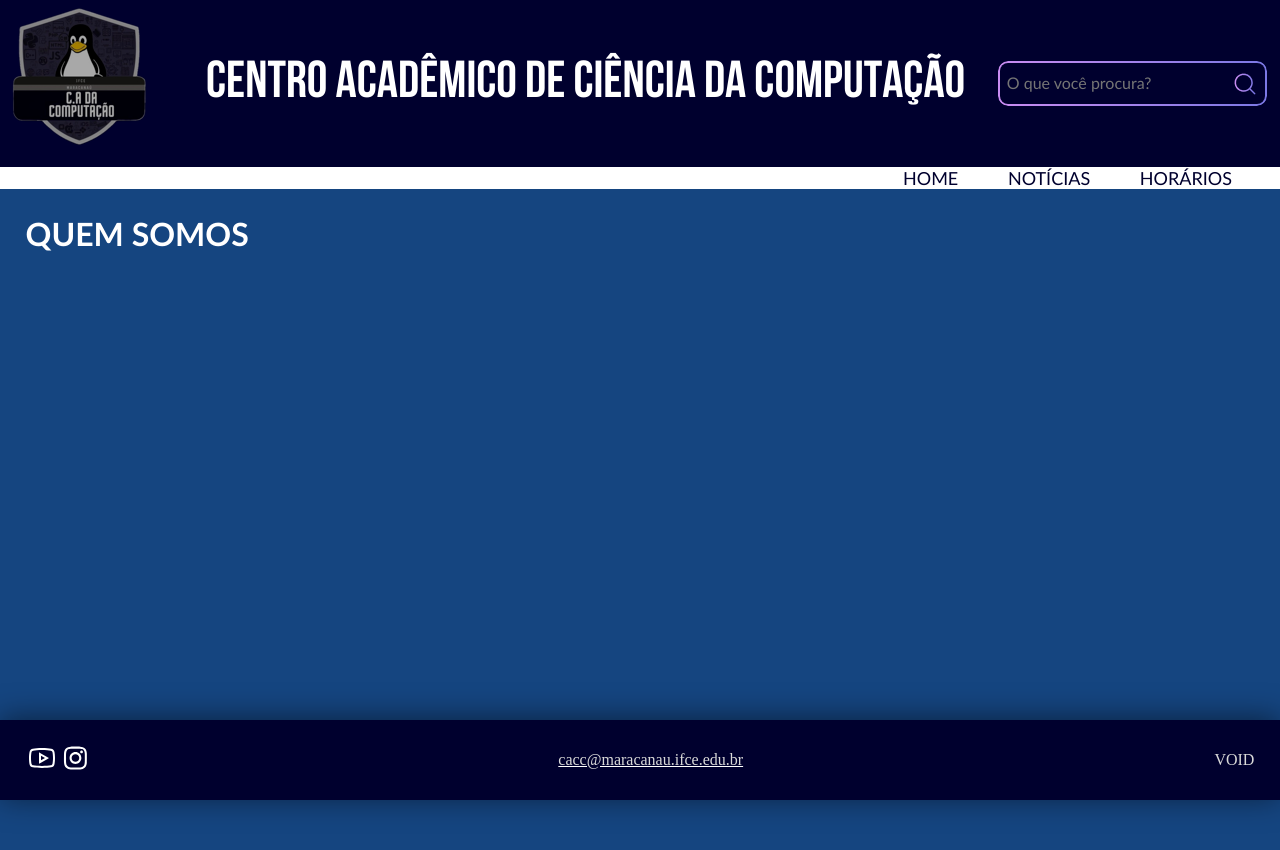
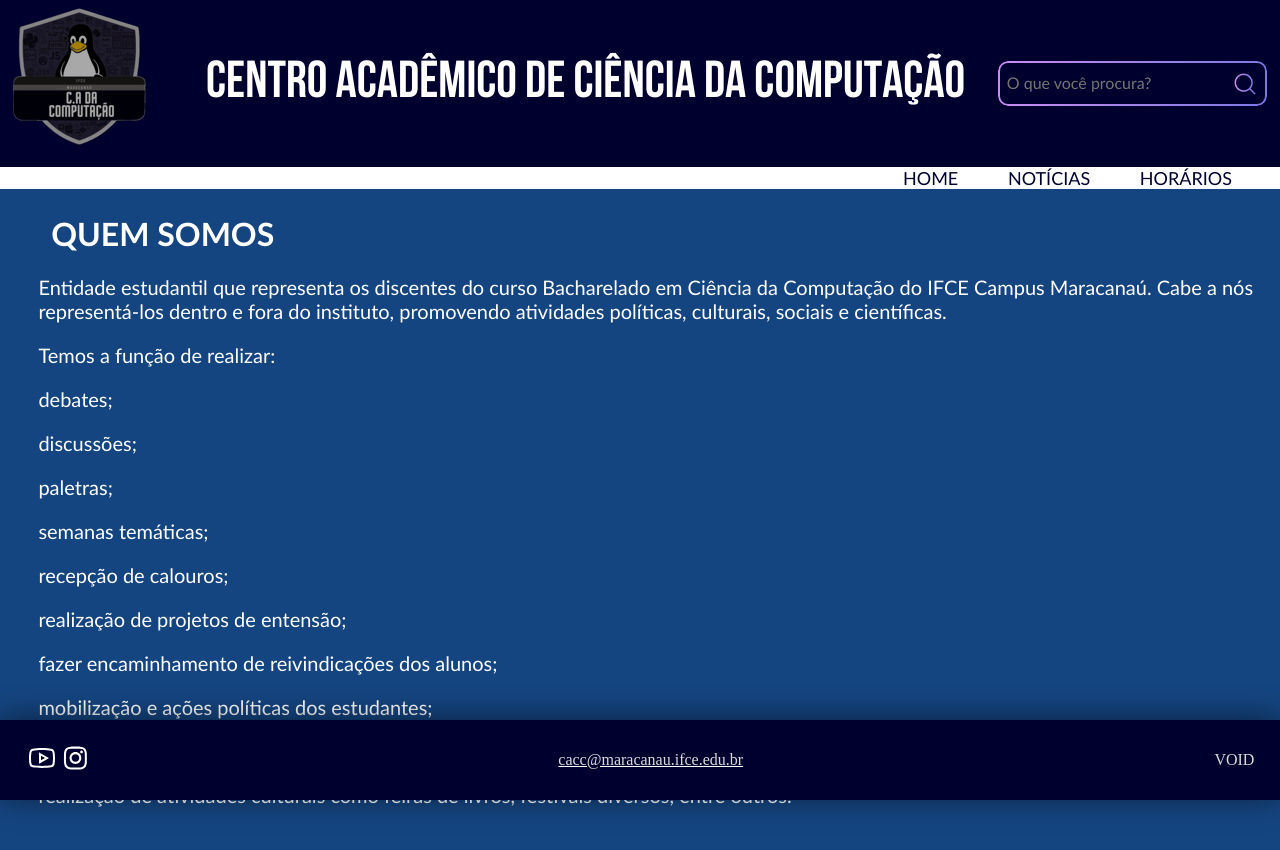
Before and after one commit to Hakai17/site_cacc, a React (Create React App) app in the folder Login-react/react/: page /who in a window 1280 px wide. Shown: the top 850 px of the page. Before the commit the page ends 800 px from the top, so only its background shows below. Built offline with nearby package versions, Linux system fonts and the light colour scheme.

Commit message:
update in some pages

```diff
--- a/Login-react/react/src/pages/home/Home.module.scss
+++ b/Login-react/react/src/pages/home/Home.module.scss
@@ -29,29 +29,20 @@ main {
 
     ul {
       list-style: none;
-      display: inline-block;
-      white-space: nowrap;
-      overflow: hidden;
-      text-overflow: ellipsis;
-      max-width: 250px;
-      padding: 0 40px 0px 140px;
     }
 
     img {
       width: 21%;
-      margin-left: 10%;
+      margin-left: 9%;
+    }
+
+    li {
+      display: inline-block;
+      padding: 0px 45px 0 150px;
     }
 
     a {
       color: white;
-    }
-
-    p {
-      white-space: nowrap;
-      overflow: hidden;
-      text-overflow: ellipsis;
-      font-family: "Lato-Regular";
-      font-size: 18px;
     }
   }
 
--- a/Login-react/react/src/pages/home/index.jsx
+++ b/Login-react/react/src/pages/home/index.jsx
@@ -48,15 +48,17 @@ export default function Home() {
               <img src={img1} alt="ministerio" />
             </div>
             <nav>
-              {data.map(news=>(
-                <ul key={news.id}>
-                  <li>
-                    <a href="/news">
-                      <p>{news.titulo}</p>
-                    </a>
-                  </li>
-                </ul>
-                ))}
+              <ul>
+                <li>
+                  <a href="/news1">COMSOLID: SIC 2022 </a>
+                </li>
+                <li>
+                  <a href="/news2">COPA DO MUNDO INFLUENCIA R.A</a>
+                </li>
+                <li>
+                  <a href='/news3'>BLOQUEIO ORÇAMENTAL</a>
+                </li>
+              </ul>
             </nav>
           </div>
         </section>
@@ -64,11 +66,7 @@ export default function Home() {
           <div>
             <h1>QUEM SOMOS</h1>
             <p>Entidade estudantil que representa os discentes do curso Bacharelado em Ciência da Computação do IFCE Campus Maracanaú. Cabe a nós representá-los dentro e fora do instituto, promovendo atividades políticas, culturais, sociais e científicas.</p>
-            <a
-              href="/who"
-              target="_blank"
-              rel="noreferrer"
-            >
+            <a href="/who">
               <h2>Leia mais</h2>
             </a>
           </div>
--- a/Login-react/react/src/pages/news/News.module.scss
+++ b/Login-react/react/src/pages/news/News.module.scss
@@ -24,18 +24,10 @@
 .nav {
     ul {
         list-style: none;
-        display: inline-block;
-        white-space: nowrap;
-        overflow: hidden;
-        text-overflow: ellipsis;
-        max-width: 250px;
-        padding: 0 120px 0px 80px;
     }
 
-    p {
-        white-space: nowrap;
-        overflow: hidden;
-        text-overflow: ellipsis;
-        font-size: 20px;
-      }
+    li {
+        display: inline-block;
+        padding: 0 135px 0 100px;
+    }
 }
--- a/Login-react/react/src/pages/news/index.jsx
+++ b/Login-react/react/src/pages/news/index.jsx
@@ -35,20 +35,22 @@ export default function News () {
             <h1>NOTÍCIAS</h1>
         </div>
         <div className={styles.images}>
-            <img src={img1} alt="imagem1" />
-            <img src={img2} alt="imagem2" />
-            <img src={img3} alt="imagem3" />
+            <img src={img2} alt="comsolid" />
+            <img src={img3} alt="copa" />
+            <img src={img1} alt="ministerio" />
         </div>
         <nav className={styles.nav}>
-            {data.map(news=>(
-                <ul key={news.id}>
-                  <li>
-                    <a href="/news">
-                      <p>{news.titulo}</p>
-                    </a>
-                  </li>
-                </ul>
-                ))}
+            <ul>
+              <li>
+                <a href="/news1">COMSOLID: SIC 2022 </a>
+              </li>
+              <li>
+                <a href="/news2">COPA DO MUNDO INFLUENCIA R.A</a>
+              </li>
+              <li>
+                <a href='/news3'>BLOQUEIO ORÇAMENTAL</a>
+              </li>
+            </ul>
         </nav>
         <Bottom />
         </>
--- a/Login-react/react/src/pages/who/Who.module.scss
+++ b/Login-react/react/src/pages/who/Who.module.scss
@@ -1,7 +1,23 @@
 .main {
+    padding-bottom: 60px;
+
     h1 {
         color: white;
-        margin-left: 2%;
+        padding-left: 4%;
         font-family: "Lato-Bold";
     }
+
+    h2{
+        color: white;
+        padding-left: 3%;
+        font-size: 20px;
+        font-family: "Lato-Regular";
+    }
+
+    p {
+        color: white;
+        padding-left: 3%;
+        font-size: 20px;
+        font-family: "Lato-Regular";
+    }
 }
--- a/Login-react/react/src/pages/who/index.jsx
+++ b/Login-react/react/src/pages/who/index.jsx
@@ -9,6 +9,18 @@ export default function Who () {
         <Header />
         <div className={styles.main}>
             <h1>QUEM SOMOS</h1>
+            <h2>Entidade estudantil que representa os discentes do curso Bacharelado em Ciência da Computação do IFCE Campus Maracanaú. Cabe a nós representá-los dentro e fora do instituto, promovendo atividades políticas, culturais, sociais e científicas.</h2>
+            <p>Temos a função de realizar:</p>
+            <p>debates;</p>
+            <p>discussões;</p>
+            <p>paletras;</p>
+            <p>semanas temáticas;</p>
+            <p>recepção de calouros;</p>
+            <p>realização de projetos de entensão;</p>
+            <p>fazer encaminhamento de reivindicações dos alunos;</p>
+            <p>mobilização e ações políticas dos estudantes;</p>
+            <p>mediação de negociações e conflitos individuais e coletivos entre estudantes e a Direção ou Coordenação do curso;</p>
+            <p>realização de atividades culturais como feiras de livros, festivais diversos, entre outros. </p>
         </div>
         <Bottom />
         </>
```
Also changed, not shown: 2 other files (tests, documents, lock files or other folders).
